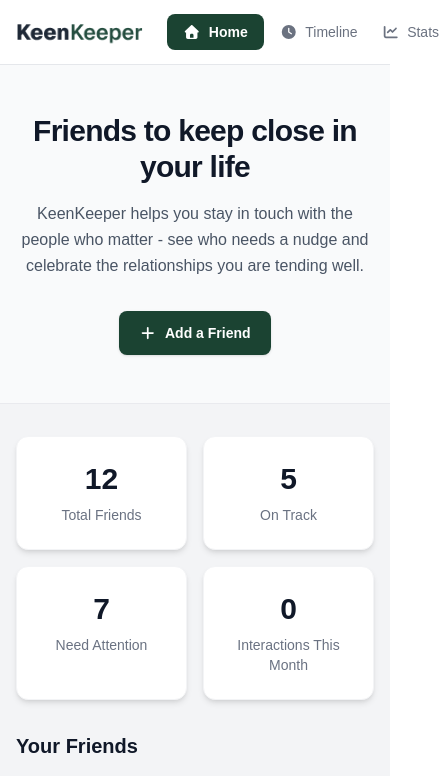
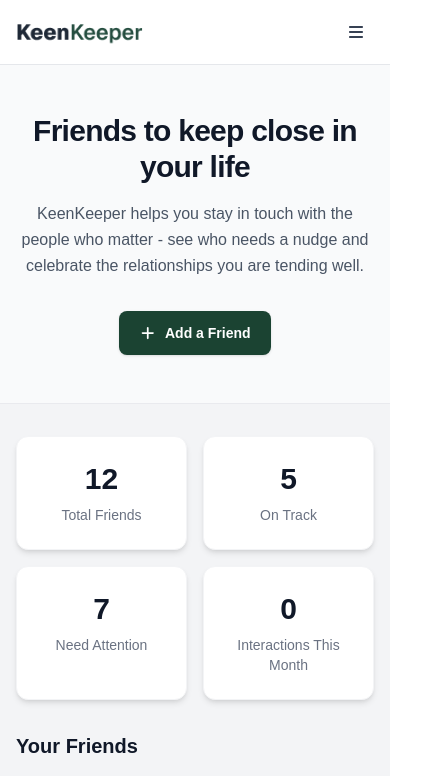
Before and after one commit to tomalahmed/B13-A7-keen-keeper, a Next.js app: page / in a window 390 px wide. Shown: the top 776 px of the page, 447 px wide, since content can reach past the window. Built offline with nearby package versions, Linux system fonts and the light colour scheme.

Commit message:
Fixed Issues and better Responsiveness

```diff
--- a/src/Components/Navbar.jsx
+++ b/src/Components/Navbar.jsx
@@ -1,11 +1,11 @@
 "use client";
 
 import { FontAwesomeIcon } from "@fortawesome/react-fontawesome";
-import { faChartLine, faClock, faHouse } from "@fortawesome/free-solid-svg-icons";
+import { faBars, faChartLine, faClock, faHouse } from "@fortawesome/free-solid-svg-icons";
 import Image from "next/image";
 import Link from "next/link";
 import { usePathname } from "next/navigation";
-
+import { useState } from "react";
 const navItems = [
   { href: "/", label: "Home", icon: faHouse },
   { href: "/timeline", label: "Timeline", icon: faClock },
@@ -19,6 +19,7 @@
 
 export default function Navbar() {
   const pathname = usePathname();
+  const [mobileOpen, setMobileOpen] = useState(false);
 
   return (
     <header className="sticky top-0 z-50 border-b border-gray-200 bg-white">
@@ -27,6 +28,7 @@
           href="/"
           className="flex shrink-0 items-center py-1"
           aria-label="KeenKeeper home"
+          onClick={() => setMobileOpen(false)}
         >
           <Image
             src="/assets/logo.png"
@@ -38,7 +40,11 @@
           />
         </Link>
 
-        <nav className="flex items-center gap-2 md:gap-8" aria-label="Main navigation">
+        {/* Desktop navigation */}
+        <nav
+          className="hidden items-center gap-2 md:flex md:gap-8"
+          aria-label="Main navigation"
+        >
           {navItems.map(({ href, label, icon }) => {
             const active = isActive(pathname, href);
             return (
@@ -62,7 +68,52 @@
             );
           })}
         </nav>
+
+        {/* Mobile menu button */}
+        <button
+          type="button"
+          className="inline-flex items-center justify-center rounded-md p-2 text-gray-700 hover:bg-gray-100 hover:text-gray-900 focus:outline-none focus:ring-2 focus:ring-[#1B4332] focus:ring-offset-2 md:hidden"
+          aria-label="Toggle main navigation"
+          aria-expanded={mobileOpen}
+          onClick={() => setMobileOpen((open) => !open)}
+        >
+          <FontAwesomeIcon icon={faBars} className="h-5 w-5" />
+        </button>
       </div>
+
+      {/* Mobile navigation panel */}
+      {mobileOpen && (
+        <nav
+          className="border-t border-gray-200 bg-white md:hidden"
+          aria-label="Mobile navigation"
+        >
+          <div className="mx-auto flex max-w-7xl flex-col gap-1 px-4 py-3 sm:px-6 lg:px-8">
+            {navItems.map(({ href, label, icon }) => {
+              const active = isActive(pathname, href);
+              return (
+                <Link
+                  key={href}
+                  href={href}
+                  aria-current={active ? "page" : undefined}
+                  onClick={() => setMobileOpen(false)}
+                  className={
+                    active
+                      ? "inline-flex items-center gap-3 rounded-lg bg-[#1B4332] px-3 py-2 text-sm font-bold text-white"
+                      : "inline-flex items-center gap-3 rounded-lg px-3 py-2 text-sm font-medium text-[#374151] hover:bg-gray-50"
+                  }
+                >
+                  <FontAwesomeIcon
+                    icon={icon}
+                    className="h-4 w-4 shrink-0"
+                    fixedWidth
+                  />
+                  <span>{label}</span>
+                </Link>
+              );
+            })}
+          </div>
+        </nav>
+      )}
     </header>
   );
 }
```
